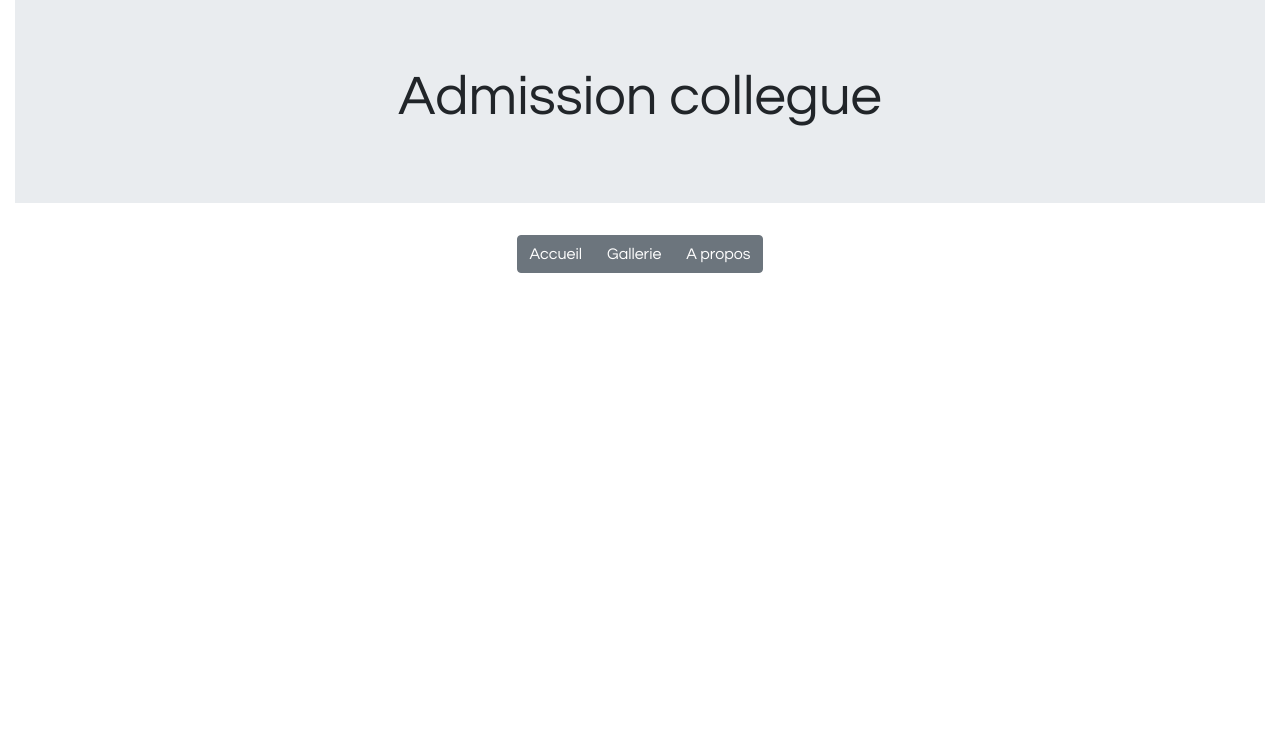
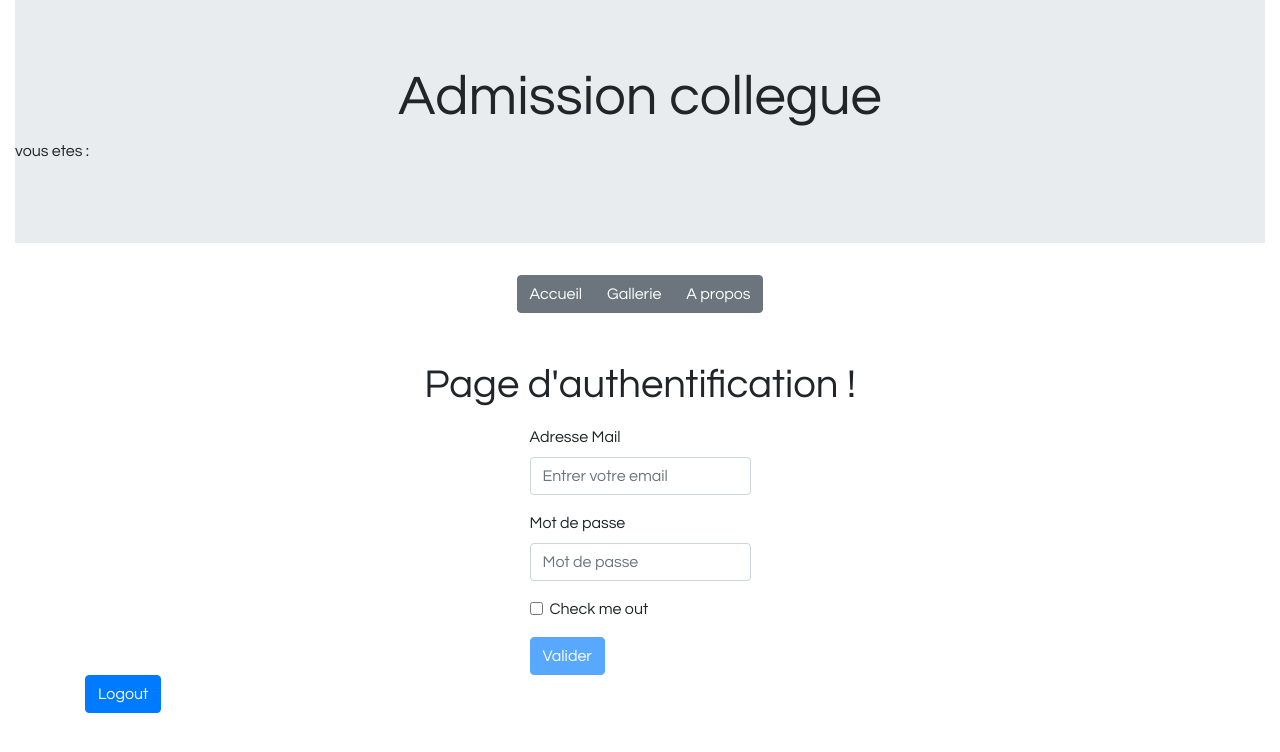
Before and after one commit to rmy17/collegues-front, an Angular app: page /Auth in a window 1280 px wide. Before the commit this address led to /. Shown: the top 752 px of the page. Built offline with nearby package versions, Linux system fonts and the light colour scheme; no server answers.

Commit message:
fin des authentifications

```diff
--- a/src/app/ajout-collegue/ajout-collegue.component.html
+++ b/src/app/ajout-collegue/ajout-collegue.component.html
@@ -1,5 +1,4 @@
 
-{{email.errors | json}}
 <div class="row">
     <div class="card-deck m-5">
       <div class="card border-secondary mb-3">
--- a/src/app/app.component.ts
+++ b/src/app/app.component.ts
@@ -1,6 +1,8 @@
 import { Component, OnInit } from '@angular/core';
 
 import { DataService } from './services/data.service';
+import { Router } from '@angular/router';
+import { CollegueConnecte } from './models/CollegueConnecte';
 
 @Component({
   selector: 'app-root',
@@ -12,21 +14,40 @@ import { DataService } from './services/data.service';
     <h1 class="display-4">Admission collegue</h1>
   </div>
   </div>
+  <p> vous etes : {{collegueConnecte.nom}} {{collegueConnecte.prenom}}</p>
   </div>
   </div>
 
   <app-menu></app-menu>
 
   <router-outlet></router-outlet>
+  <div class="container">
+  <button type="button" (click)=deconnexion() class="btn btn-primary justify-content-right" data-toggle="button" aria-pressed="false" autocomplete="off">
+  Logout
+</button>
+</div>
   `,
   styles: []
 })
 export class AppComponent implements OnInit {
 
-  constructor() {
+  connecte:boolean = false;
+  collegueConnecte = new CollegueConnecte("","","","");
+
+  constructor(private _serv : DataService, private router: Router) {
   }
 
   ngOnInit() {
+    this._serv.colConnecteObs().subscribe(col => {
+      this.collegueConnecte = col }, err => { });
+  }
+
+  deconnexion(){
+    this._serv.logout().subscribe(rep => {
+      this.router.navigate(['/Auth'])
+    },err => {
+      console.log(err)
+    })
   }
 
 }
--- a/src/app/app.routes.ts
+++ b/src/app/app.routes.ts
@@ -2,12 +2,13 @@ import { Routes } from '@angular/router';
 import { AccueilComponent } from './accueil/accueil.component';
 import { GallerieComponent } from './gallerie/gallerie.component';
 import { PhotoCollegueComponent } from './photo-collegue/photo-collegue.component';
+import { AuthentificationComponent } from './authentification/authentification.component';
 
 export const ROUTES: Routes = [
     { path: 'Accueil' , component: AccueilComponent },
     { path: 'Gallerie' , component: GallerieComponent },
     { path: 'Gallerie/:matricule', component: PhotoCollegueComponent},
-
+    { path: 'Auth', component: AuthentificationComponent},
     // redirection par défault vers /Acceuil
-    { path: '', pathMatch: 'full', redirectTo: '/Accueil' }
+    { path: '', pathMatch: 'full', redirectTo: '/Auth' }
 ]
--- a/src/app/authentification/authentification.component.html
+++ b/src/app/authentification/authentification.component.html
@@ -1,3 +1,34 @@
-<p>
-  authentification works!
-</p>
+<div class="container-fluid mt-5">
+  <div class="row justify-content-center">
+    <div class="row-12">
+      <h1>Page d'authentification !</h1>
+    </div>
+  </div>
+</div>
+
+<div class="container-fluid mt-2">
+  <div class="row justify-content-center">
+    <form #formulaireAuth="ngForm">
+      <div class="form-group">
+        <label for="exampleInputEmail1">Adresse Mail</label>
+        <input type="email" [(ngModel)]="infoAuth.email" name=email class="form-control" id="exampleInputEmail1"
+          aria-describedby="emailHelp" placeholder="Entrer votre email" required>
+      </div>
+      <div class="form-group">
+        <label for="exampleInputPassword1">Mot de passe</label>
+        <input type="password" name=motDePasse [(ngModel)]="infoAuth.motDePasse" class="form-control"
+          id="exampleInputPassword1" placeholder="Mot de passe" required>
+      </div>
+      <div class="form-group form-check">
+        <input type="checkbox" class="form-check-input" id="exampleCheck1">
+        <label class="form-check-label" for="exampleCheck1">Check me out</label>
+      </div>
+      <div *ngIf="formulaireAuth.invalid; else blockAuth">
+        <button type="submit" class="btn btn-primary" disabled>Valider</button>
+      </div>
+      <ng-template #blockAuth>
+        <button type="submit" (click)="infoAuthentification()" class="btn btn-primary">Valider</button>
+      </ng-template>
+    </form>
+  </div>
+</div>
--- a/src/app/authentification/authentification.component.ts
+++ b/src/app/authentification/authentification.component.ts
@@ -1,4 +1,7 @@
 import { Component, OnInit } from '@angular/core';
+import { DataService } from '../services/data.service';
+import { InfoAuth } from '../models/InfoAuth';
+import { Router } from '@angular/router';
 
 @Component({
   selector: 'app-authentification',
@@ -7,9 +10,18 @@ import { Component, OnInit } from '@angular/core';
 })
 export class AuthentificationComponent implements OnInit {
 
-  constructor() { }
+  message:string;
+
+  infoAuth = new InfoAuth("","");
+
+  constructor(private _serv : DataService, private router: Router) { }
 
   ngOnInit() {
   }
 
+  infoAuthentification(){
+    this._serv.envoyeInfoAuth(this.infoAuth).subscribe(inf => {
+      this.router.navigate(["/Accueil"])
+  },err => {this.message = "Erreur d'authentifiaction ! "});
+  }
 }
--- /dev/null
+++ b/src/app/models/CollegueConnecte.ts
@@ -0,0 +1,3 @@
+export class CollegueConnecte{
+    constructor(public email:string, public nom:string, public prenom:string, public roles:any){}
+}
--- /dev/null
+++ b/src/app/models/InfoAuth.ts
@@ -0,0 +1,4 @@
+export class InfoAuth{
+    constructor(public email:string, public motDePasse:string){
+    }
+}
--- a/src/app/services/data.service.ts
+++ b/src/app/services/data.service.ts
@@ -1,13 +1,15 @@
 import { Injectable } from '@angular/core';
 import { Collegue } from '../models/Collegue';
 import { CollegueAModifier } from '../models/CollegueAModifier';
-import { collegueMock } from '../mock/collegues.mock';
 import { HttpClient } from '@angular/common/http';
 import { environment } from 'src/environments/environment';
 import { Observable, Subject, Subscription } from 'rxjs';
-import {map, tap} from 'rxjs/operators';
+import { tap} from 'rxjs/operators';
 import { ColleguePhoto } from '../models/colleguePhoto';
 import { Note } from '../models/Note';
+import { CollegueConnecte } from '../models/CollegueConnecte';
+import { InfoAuth } from '../models/InfoAuth';
+
 
 
 @Injectable({
@@ -15,9 +17,22 @@ import { Note } from '../models/Note';
 })
 export class DataService {
 
+  private connecteCol = false;
+  private colConnecte = new Subject<CollegueConnecte>();
   private subject = new Subject<Collegue>();
   tabResultat = [];
-  constructor(private _http: HttpClient) { }
+
+  constructor(private _http: HttpClient) {
+    this.recupCollegueConnecte().subscribe((col)=> {
+      this.connecteCol = true;
+      this.colConnecte.next(col);
+    })
+  }
+
+   colConnecteObs() {
+     return this.colConnecte.asObservable();
+   }
+
 
   //Ancienne version de la fonction rechercheParNom
 /*
@@ -31,7 +46,9 @@ export class DataService {
   }
 */
   rechercheParNom(nom:string): Observable<string[]> {
-    return this._http.get<string[]>(`${environment.urlRecupNom}?nom=${nom}`);
+    return this._http.get<string[]>(`${environment.urlRecupNom}?nom=${nom}`,{
+      withCredentials : true
+    });
   }
 /* ancienne version de recupCollegueCourant
   recupererCollegueCourant(): Collegue {
@@ -41,7 +58,9 @@ export class DataService {
 
  publish(matricule: string): Observable<Collegue> {
   // publier dans le subject
-  return this._http.get<Collegue>(`${environment.urlRecupNom}/${matricule}`)
+  return this._http.get<Collegue>(`${environment.urlRecupNom}/${matricule}`,{
+    withCredentials : true
+  })
           .pipe(
             /*map(col => {
               this.subject.next(col);
@@ -53,7 +72,9 @@ export class DataService {
 }
 
 recupPhoto(): Observable<ColleguePhoto>{
-  return this._http.get<ColleguePhoto>(`${environment.urlRecupNom}/photos`);
+  return this._http.get<ColleguePhoto>(`${environment.urlRecupNom}/photos`,{
+    withCredentials : true
+  });
 }
 
 
@@ -62,20 +83,55 @@ recupPhoto(): Observable<ColleguePhoto>{
  }
 
  envoyeCollegueModifier(collegueAModifier:CollegueAModifier,matricule:string): Observable<CollegueAModifier>{
-   return this._http.patch<CollegueAModifier>(`${environment.urlRecupNom}/${matricule}`,collegueAModifier);
+   return this._http.patch<CollegueAModifier>(`${environment.urlRecupNom}/${matricule}`,collegueAModifier,{
+    withCredentials : true
+  });
  }
 
  envoyeCollegue(collegue:Collegue){
-   return this._http.post(`${environment.urlRecupNom}`,collegue);
+   return this._http.post(`${environment.urlRecupNom}`,collegue,{
+    withCredentials : true
+  });
  }
 
  evoyerNote(text:string, matricule:string){
-   return this._http.post<Note>(`${environment.urlRecupNom}/${matricule}/notes`,text);
+   return this._http.post<Note>(`${environment.urlRecupNom}/${matricule}/notes`,text,{
+    withCredentials : true
+  });
  }
 
  recupNote(matricule:string): Observable<Note>{
-   return this._http.get<Note>(`${environment.urlRecupNom}/${matricule}/notes`);
+   return this._http.get<Note>(`${environment.urlRecupNom}/${matricule}/notes`,{
+    withCredentials : true
+  });
  }
 
 
+ recupCollegueConnecte(){
+   return this._http.get<CollegueConnecte>(`${environment.urlServ}/me`,{
+    withCredentials : true
+  }).pipe(tap(colConnect => this.colConnecte.next(colConnect)))
+ }
+
+
+
+ envoyeInfoAuth(infoAuth:InfoAuth){
+   return this._http.post<InfoAuth>(`${environment.urlServ}/auth`,infoAuth, {
+     withCredentials : true
+   }).pipe(
+     tap(col => {
+       //permet d'afficher le nom et le prenom du collegueConnecte a l'actualisation de l'authentification
+      this.recupCollegueConnecte().subscribe((col)=> {
+        this.connecteCol = true;
+        this.colConnecte.next(col);
+      })
+     })
+   )
+ }
+
+ logout(){
+   return this._http.post(`${environment.urlServ}/logout`,null, {
+    withCredentials : true
+  })
+ }
 }
--- a/src/environments/environment.prod.ts
+++ b/src/environments/environment.prod.ts
@@ -1,4 +1,5 @@
 export const environment = {
   production: true,
-  urlRecupNom : "https://remvia-collegues-api.herokuapp.com/collegues"
+  urlRecupNom : "https://remvia-collegues-api.herokuapp.com/collegues",
+  urlServ : "https://remvia-collegues-api.herokuapp.com/auth"
 };
--- a/src/environments/environment.ts
+++ b/src/environments/environment.ts
@@ -4,7 +4,8 @@
 
 export const environment = {
   production: false,
-  urlRecupNom : "http://localhost:8080/collegues"
+  urlRecupNom : "http://localhost:8080/collegues",
+  urlServ : "http://localhost:8080"
 };
 
 /*
```
